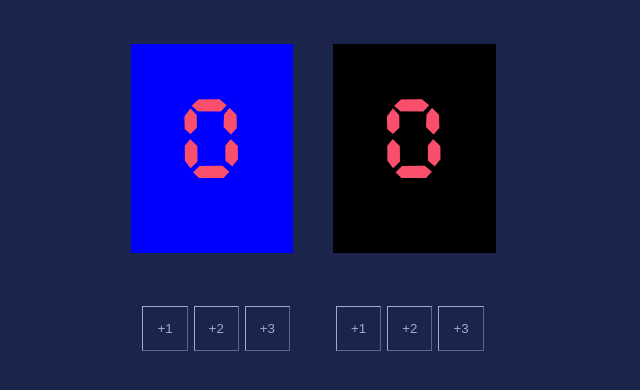
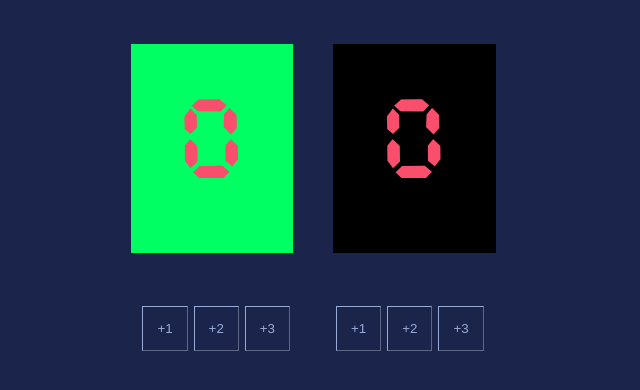
Before and after one commit to power31234/score-Projject, a website built with Vite: page index.html in a window 1280 px wide. Shown: the part 104-494 px from the top of the page, without its empty margins (327-967 px from the left). Built offline with nearby package versions, Linux system fonts and the light colour scheme.

```diff
--- a/index.css
+++ b/index.css
@@ -38,7 +38,7 @@ body {
 }
 #team-1{
     padding: 50px;
-    background-color: blue;
+    background-color: rgb(0, 255, 98);
 }
 #team-2{
     padding: 50px;
```
